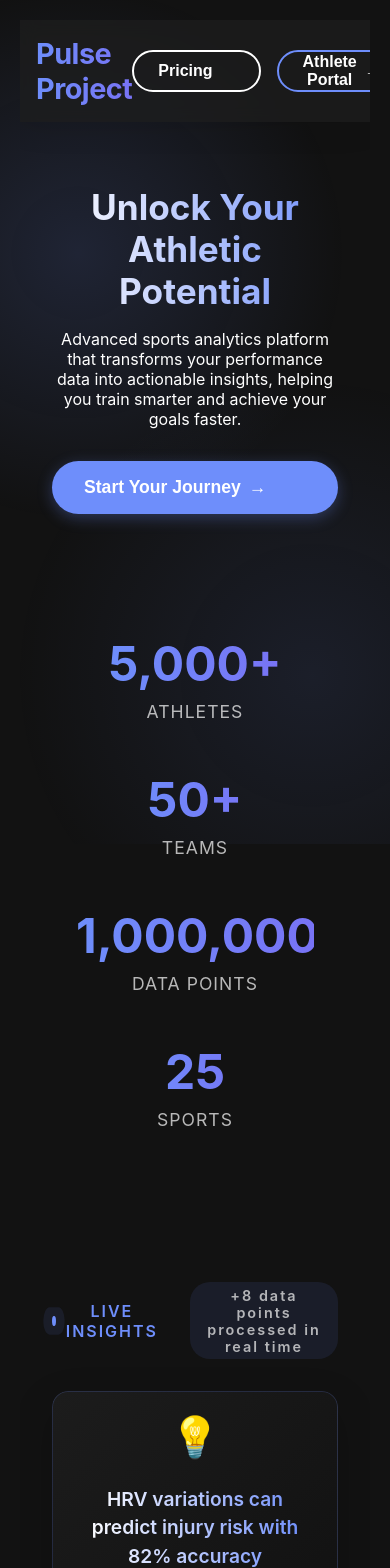
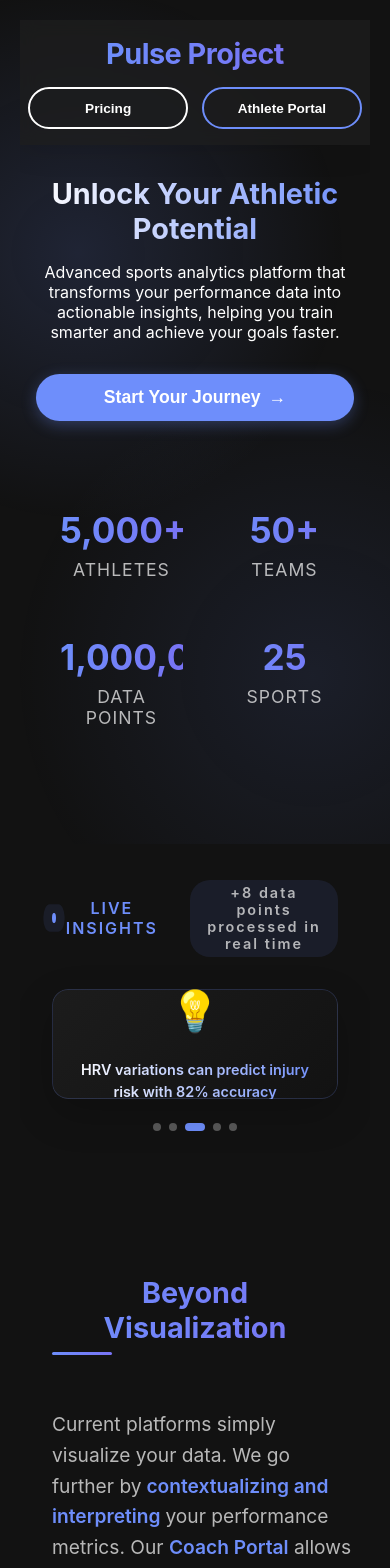
Before and after one commit to AndyP251/sports-data-analytics, a React (Vite) app in the folder frontend/: page / in a window 390 px wide. Shown: the top 1568 px of the page. Built offline with nearby package versions, Linux system fonts and the light colour scheme.

Commit message:
mobile device support

```diff
--- a/frontend/src/styles/HomePage.css
+++ b/frontend/src/styles/HomePage.css
@@ -838,6 +838,15 @@ footer {
     padding: 1rem;
   }
 
+  .nav-buttons {
+    gap: 0.75rem;
+  }
+
+  .pricing-button, .athlete-portal-button {
+    font-size: 0.9rem;
+    padding: 0.6rem 1.2rem;
+  }
+
   .content h1 {
     font-size: 2.2rem;
   }
@@ -871,14 +880,182 @@ footer {
 
   .integration-card {
     width: 100%;
-    max-width: 280px;
+    max-width: 350px;
   }
 
   .footer-links {
     gap: 1rem;
+    flex-wrap: wrap;
   }
 
   .insight-text {
-    font-size: 1.2rem;
+    font-size: 0.95rem;
+  }
+
+  .hero-cta-button {
+    padding: 0.8rem 1.8rem;
+  }
+
+  .stats-container {
+    gap: 0.5rem;
+  }
+
+  .stat-item {
+    min-width: 130px;
   }
 }
+
+/* Phone-specific styles */
+@media (max-width: 480px) {
+  .header {
+    flex-direction: column;
+    gap: 1rem;
+    padding: 1rem 0.5rem;
+  }
+
+  .nav-buttons {
+    width: 100%;
+    display: flex;
+    justify-content: space-between;
+  }
+
+  .pricing-button, .athlete-portal-button {
+    width: 48%;
+    justify-content: center;
+    padding: 0.6rem 0.5rem;
+    font-size: 0.85rem;
+  }
+
+  .athlete-portal-button .button-arrow,
+  .pricing-button .button-arrow-hidden {
+    display: none;
+  }
+
+  .content {
+    padding: 1rem;
+  }
+
+  .content h1 {
+    font-size: 1.8rem;
+  }
+
+  .hero-section {
+    margin-top: 1rem;
+    margin-bottom: 2rem;
+  }
+
+  .hero-cta-button {
+    width: 100%;
+    justify-content: center;
+  }
+
+  .stats-container {
+    display: grid;
+    grid-template-columns: 1fr 1fr;
+    width: 100%;
+  }
+
+  .stat-item {
+    min-width: 0;
+    width: 100%;
+  }
+
+  .stat-value {
+    font-size: 2.2rem;
+  }
+
+  .section {
+    margin: 2rem auto;
+    padding: 1rem;
+  }
+
+  .section h2 {
+    font-size: 1.8rem;
+  }
+
+  .goals-list li {
+    font-size: 0.95rem;
+  }
+
+  .feature-card, .integration-card {
+    padding: 1.5rem;
+  }
+
+  .hardware-options {
+    display: grid;
+    grid-template-columns: 1fr;
+    gap: 1rem;
+  }
+
+  .testimonial-quote {
+    font-size: 1rem;
+  }
+
+  .footer-links {
+    flex-direction: column;
+    align-items: center;
+    gap: 1.5rem;
+  }
+
+  .footer-links a {
+    padding: 0.5rem;
+  }
+
+  .footer-content {
+    gap: 1.5rem;
+  }
+
+  .dynamic-insights-section {
+    padding: 1rem;
+  }
+
+  .insights-carousel {
+    max-height: 110px;
+  }
+
+  .insight-card {
+    padding: 1rem;
+  }
+
+  /* Integration and university sections */
+  .integrations-section,
+  .universities-section {
+    padding: 1rem 0;
+  }
+
+  .integrations-container {
+    gap: 1rem;
+  }
+
+  .integration-card {
+    width: 100%;
+    max-width: none;
+    margin: 0 0.5rem;
+  }
+
+  .integration-logo {
+    font-size: 2rem;
+    height: 40px;
+    width: 40px;
+  }
+
+  .goals-graphic {
+    display: none; /* Hide the data flow graphic on very small screens */
+  }
+
+  .goals-text {
+    width: 100%;
+  }
+
+  /* For smaller insights texts */
+  .insight-text {
+    font-size: 0.9rem;
+    padding: 0 0.5rem;
+  }
+
+  /* Smaller copyright text */
+  .copyright {
+    font-size: 0.8rem;
+    padding: 0 1rem;
+  }
+}
```
